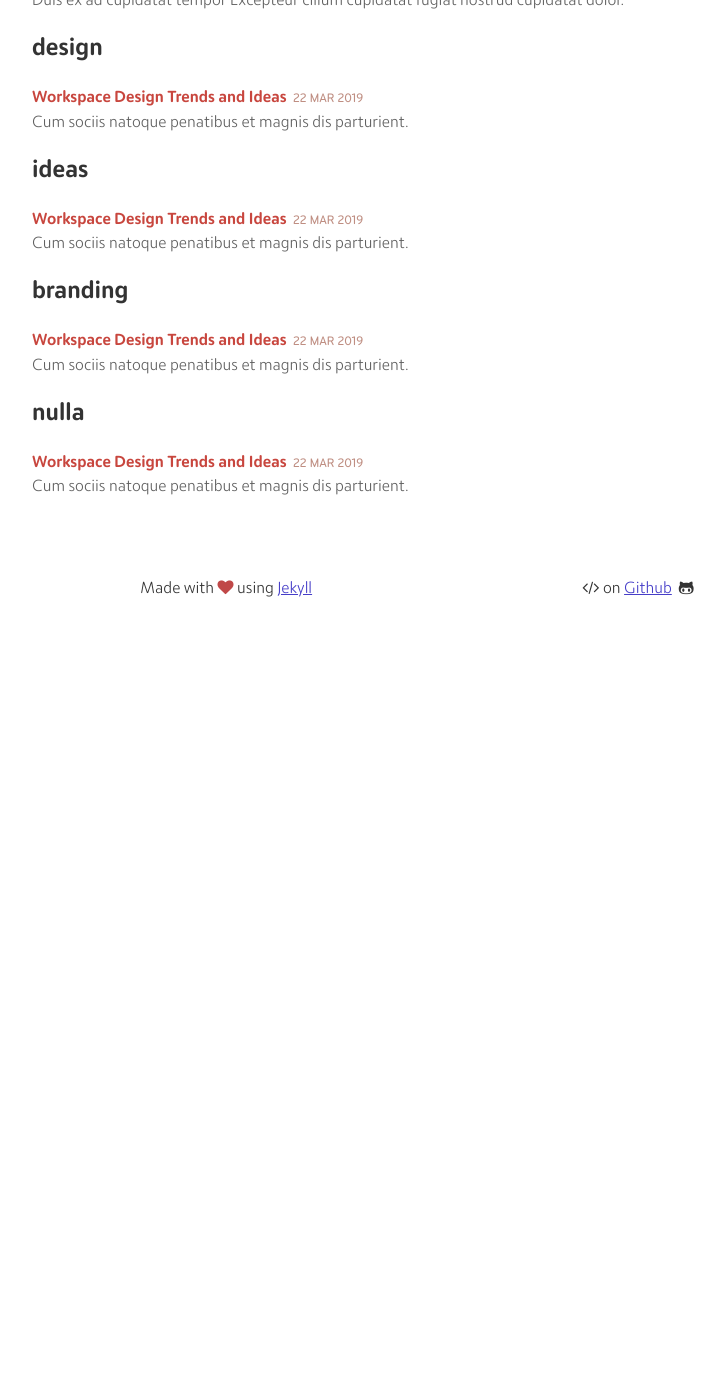
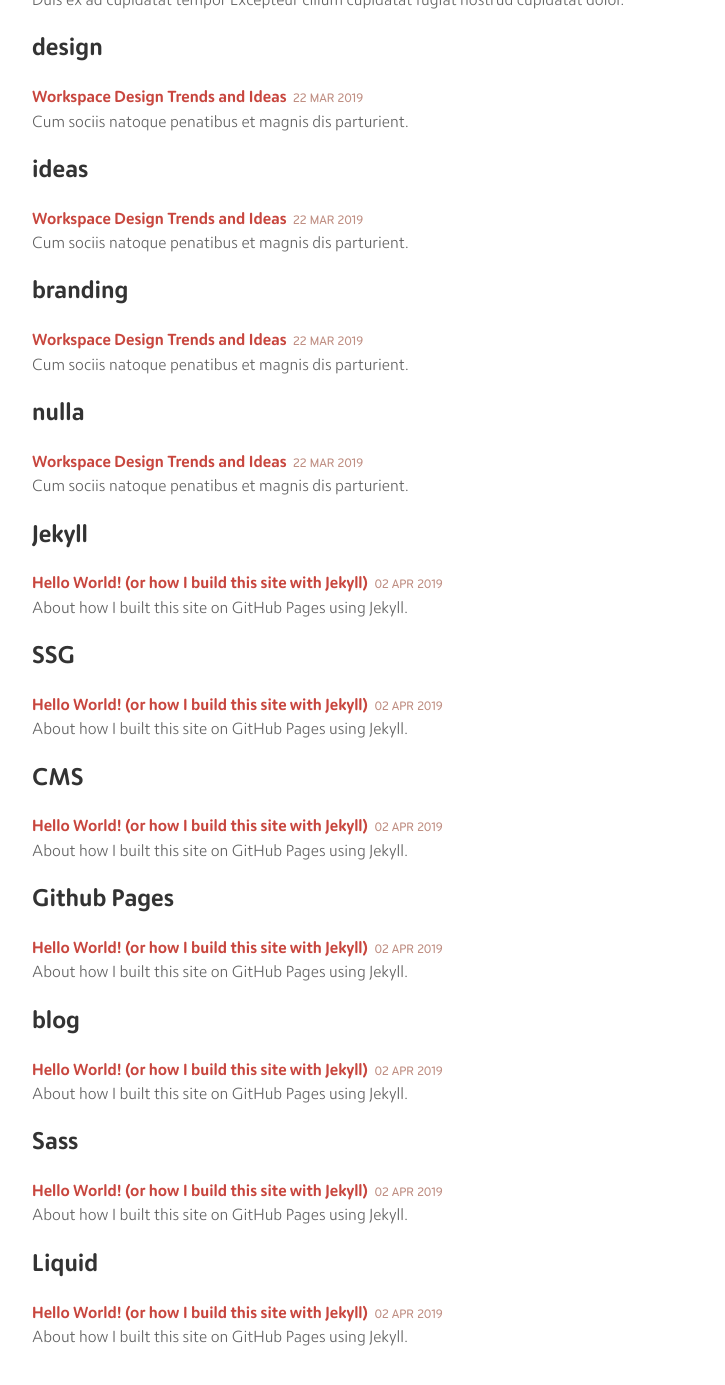
Before and after one commit to MrAnnix/MrAnnix.github.io, a Jekyll site: the page built from tags.html, in a window 1280 px wide and 1400 px high, scrolled down 1352 px. Shown: the top 1385 px of the window, without its empty margins (208-933 px from the left). Built offline with Jekyll 4.4.1, drawn with Linux system fonts in a browser that asks for light colours; before the commit the page ends 1982 px from its top, so only the background shows below that; some of the changed lines change nothing that is shown; some of the changed text lies outside the part shown.

Commit message:
First post

```diff
--- a/_drafts/--hello-world-how-build-site-jekyll.md
+++ b/_posts/2019-04-02-hello-world-how-build-site-jekyll.md
@@ -2,37 +2,64 @@
 layout: post
 title:  "Hello World! (or how I build this site with Jekyll)"
 description: "About how I built this site on GitHub Pages using Jekyll."
-date: 2019-04-28T18:20:00Z
+date: 2019-04-02T18:20:00Z
 image: /assets/images/blog/hello-world-how-build-site-jekyll.jpg
 categories: Jekyll
-tags: [Jekyll, SSG, Github Pages, blog, Sass, Liquid]
+tags: [Jekyll, SSG, CMS, Github Pages, blog, Sass, Liquid]
 ---
 
 First of all clarify that this is not a presentation and a lot less a tutorial about how to set up a site with [Jekyll](https://jekyllrb.com/ "Jekyll's homepage"). Rather it’s a post narrating a bit the process that can serve to inspire people who want to encourage themselves to do something similar or even use my code as a basis.
 
-### What the hell is Jekyll?
+## What the hell is Jekyll?
 
-In a rough way, it’s a static site generator (SSG for saving a bit of space). It is open source and written in Ruby. You can literally *transform your plain text into a nice website or blog*. Even you don’t have to know how to code. So you can generate your own content only with a text editor.
+In a rough way, it’s a static site generator (SSG for saving a bit of space). It’s open source and written in Ruby. You can literally *transform your plain text into a nice website or blog*. Even you don’t have to know how to code. So you can generate your own content only with a text editor.
 
+Jekyll works with [markdown](https://daringfireball.net/projects/markdown/ "Markdown web") files `.md` converting them to HTML automatically. In fact, to write this post I’m only using Atom!
 
+This is a huge advantage beacause unlike dynamic content management system or CMS, we can generate a complete website by using only HTML, CSS and maybe JavaScript. That means that our site can be hosted almost anywhere (even on a Raspberry Pi).
 
-Estos generadores nos aportan muchísimas ventajas y en la mayoría de los casos ninguna limitación. A diferencia de los sistema de gestión de contenidos o CMS, podemos generar un sitio web completo solamente con HTML, CSS y puede que JavaScript, por lo que podremos alojarlo en prácticamente en cualquier sitio (incluso en una Raspberry Pi) y apenas consumiendo recursos. Teniendo en cuenta que la mayoría de los sitios de Internet necesitan poco más, a parte lo ya mencionado, Jekyll o cualquier otro SSG son una opción muy potente a tener en cuenta.
+### How a dynamic CMS works?
 
-Jekyll trabaja con ficheros escritos en [markdown](https://daringfireball.net/projects/markdown/ "Markdown web")  (**.md**) y los convierte automáticamente a HTML. Por ejemplo, para escribir esta entrada estoy escribiendo en markdown utilizando ¡nada más que Notepad++!
+Mainly when a user request a web page, the request is sent to the web server (Apache, Nginx, lighttpd...) then forwarded to the CMS. The CMS builds the page from a number of templates, gets the content and other site data from the database build the HTML for that page and sends it back to the user.
 
-#### ¿Por qué Jekyll?
+This approach provides a lot of advantages such that personalized content for users, admin interfaces and real-time content. But usually it’s more than most users need for a simple web or blog.
 
-Inicialmente tenía pensado utilizar [Grav](https://getgrav.org/ "Página de inicio de Grav") para construir este sitio. Ya había trabajado con Wordpress y PHP en [GeekMag](https://www.geekmag.es "GeekMag") pero necesitaba algo más liviano y que no dependiera de una pesada base de datos. Aunque probé también [Ghost](https://ghost.org/es/ "Página de inicio de Ghost"), éste, adolecía de muchas de las características de Wordpress que pretendía evitar (como la base de datos).
+### How a SSG works?
 
-Grav prometía ofrecerme todo lo necesario para gestionar y añadir contenido al sitio. Incluso es posible instalar un plugin que permite administrarlo desde un panel estilo Wordpress. Sin embargo, utilizar todo un CMS para simplemente un sitio web personal y un blog me parecía y me sigue pareciendo más de lo que necesito.
+First the SSG *generates* all the files of the static web, then they have to be uploaded to the server. When a user requests a page of the site, the request is sent to the web server, which then finds the matching file and sends it back to the user.
 
-Fue entonces cuando decidí utilizar Jekyll. Lo mejor, [soporte integrado para Sass y compatibilidad con CoffeeScript](https://jekyllrb.com/docs/assets/ "Assets en Jekyll").
+SSGs provides less complexity, you don’t need PHP, mySQL, ASP... just a web server.
 
-#### GitHub Pages
+## Why Jekyll?
 
-La principal razón es que está totalmente integrado con [GitHub Pages](https://pages.github.com/ "GitHub Pages") (también con [GitLab Pages](https://about.gitlab.com/product/pages/ "Información GitLab Pages")) por si a alguien le interesa), un servicio gratuito de hosting que proporciona GitHub a sus usuarios. Pero es que además es de código abierto, simple, a penas requiere mantenimiento y, aunque en este caso no me interesaba, proporciona todo lo necesario para migrar tu web ya existente desde casi cualquier CMS a Jekyll. Pero sobretodo porque lo puedo alojar en GitHub Pages, que es rápido, seguro y 100% gratis.
+Initially I had planned to use [Grav](https://getgrav.org/ "Grav’s homepage") to build this site. Grav is a plain-text CMS, something halfway between a dynamic CMS and an SSG. I had already worked with Wordpress and PHP in [GeekMag](https://www.geekmag.es "GeekMag") but I needed something lighter and it did not depend on a heavy database. Although I tried [Ghost](https://ghost.org/es/ "Página de inicio de Ghost") too, this one suffers from many of the features of Wordpress that it tried to avoid (like the database).
 
-### Diseño
+Grav promised to offer me everything I needed to manage and add content to the site. It’s even possible to install a plugin that allows you to manage it from a Wordpress-style panel. However, using a whole CMS for just a personal website and a blog seemed to me and still seems more than I need.
+
+That’s when I decided to use Jekyll. It has integrated [support for Sass and compatibility with CoffeeScript](https://jekyllrb.com/docs/assets/ "Assets en Jekyll").
+
+But the best is that it’s totally integrated with [GitHub Pages](https://pages.github.com/ "GitHub Pages") (also with [GitLab Pages](https://about.gitlab.com/product/pages/ "Información GitLab Pages") in case anyone is interested to), a free hosting service that GitHub provides to its users. But it’s also open source, simple, hardly requires maintenance and, although in this case I was not interested, provides everything necessary to migrate your existing website from almost any CMS to Jekyll. But specially because I can host it in GitHub Pages, which is fast, secure and 100% free.
+
+## How to start?
+
+First of all you have to create an `index.html` in the root of your site folder. Now is when the thing starts to get more interesting. Jekyll uses [Liquid](https://shopify.github.io/liquid/ "Liquid"), a templating language writen also in Ruby.
+
+### Liquid
+
+Liquid has three main parts: objects, tags and filters. **Objects**, can have different types and tell Liquid where to output content (like variables in other programming languages), **tags** create the logic and control flow for templates and finally **filters** change the output of a Liquid object (some kind of methods).
+
+{% highlight css %}
+<h2>Recent blog posts</h2>
+{% for post in site.posts limit:4 %}
+    <a href="{{ post.url | prepend: site.baseurl }}"><h4 class=title>{{ post.title }}</h4></a>
+    <p>{{ post.description }}</p>
+{% endfor %}
+<a href="{{ site.baseurl }}/blog" class=all>See all blog posts</a>
+{% endhighlight %}
+
+The previous code is an example on how Liquid can generate the post preview for the homepage.
+
+### Design
 
 Ya tenía un diseño simple pero funcional en la web (gracias a [Benjamin Sago](https://bsago.me/ "Web de Benjamin Sago")) desde el que trabajar. Sin embargo quería algo más vistoso sobre lo que trabajar. Fue así como encontré el diseño actual.
 
```
